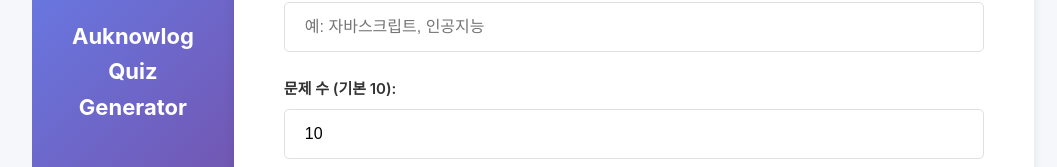
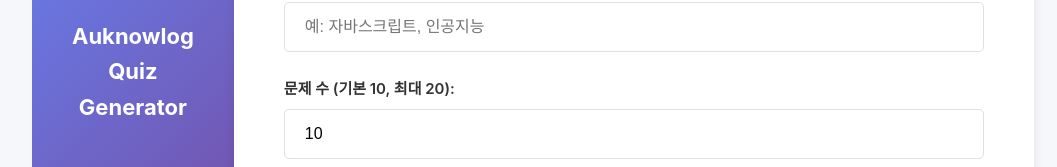
Before and after one commit to eunjuny/auknowlog, a Vue app in the folder frontend/: page / in a window 1280 px wide. Shown: the part 288-455 px from the top of the page, without its empty margins (72-1129 px from the left). Built offline with nearby package versions, Linux system fonts and the light colour scheme.

Commit message:
최대 문제 수 20개 제한

```diff
--- a/frontend/src/components/QuizGenerator.vue
+++ b/frontend/src/components/QuizGenerator.vue
@@ -214,8 +214,8 @@ function cancelNextQuiz() {
         <input type="text" id="topic" v-model="topic" placeholder="예: 자바스크립트, 인공지능" />
       </div>
       <div class="quiz-input-group">
-        <label for="numQuestions">문제 수 (기본 10):</label>
-        <input type="number" id="numQuestions" v-model.number="numberOfQuestions" min="1" />
+        <label for="numQuestions">문제 수 (기본 10, 최대 20):</label>
+        <input type="number" id="numQuestions" v-model.number="numberOfQuestions" min="1" max="20" />
       </div>
       <button @click="generateQuiz" :disabled="loading || !topic">
         {{ loading ? '생성 중...' : '퀴즈 생성' }}
```
Also changed, not shown: 1 other file (tests, documents, lock files or other folders).
